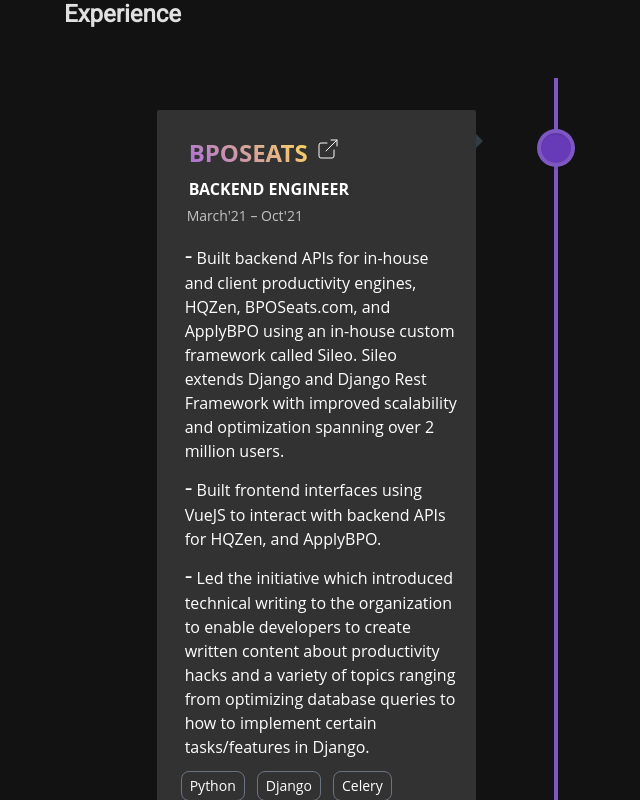
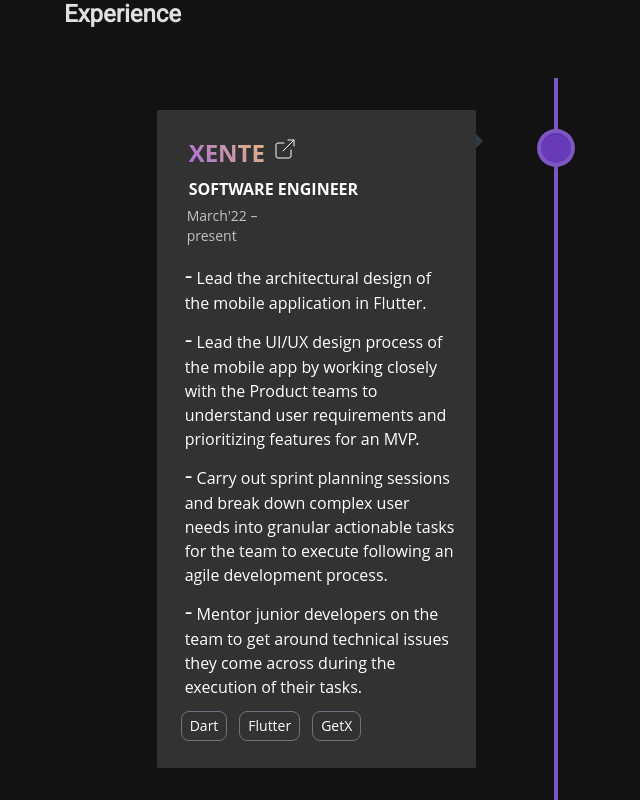
Before and after one commit to BarnaTB/portfolio, a React (Create React App) app: page / in a window 1280 px wide. Shown: the part 1100-1900 px from the top of the page, without its empty margins (84-724 px from the left). Built offline with nearby package versions, Linux system fonts and the light colour scheme.

Commit message:
Update experience

```diff
--- a/src/ExData.js
+++ b/src/ExData.js
@@ -1,4 +1,17 @@
 const workHistory = [
+    {
+        companyName: 'Xente',
+        role: 'Software Engineer',
+        duration: "March'22 – present",
+        workDes: [
+            'Lead the architectural design of the mobile application in Flutter.',
+            'Lead the UI/UX design process of the mobile app by working closely with the Product teams to understand user requirements and prioritizing features for an MVP.',
+            'Carry out sprint planning sessions and break down complex user needs into granular actionable tasks for the team to execute following an agile development process.',
+            'Mentor junior developers on the team to get around technical issues they come across during the execution of their tasks.'
+        ],
+        exposer: ["Dart", "Flutter", "GetX"],
+        link: 'https://xente.co/',
+    },
     {
         companyName: 'BPOSeats',
         role: 'Backend Engineer',
```
